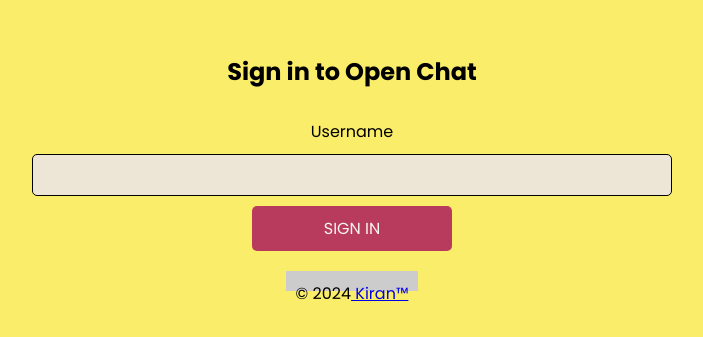
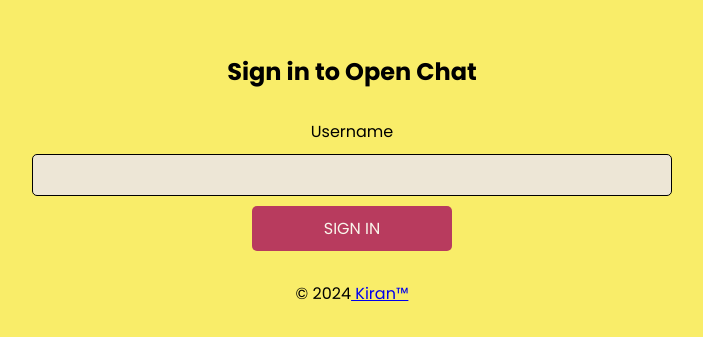
Before and after one commit to KIRANyadav999/CHAT-APP, a React (Create React App) app in the folder client/: page / in a window 1280 px wide. Shown: the part 223-560 px from the top of the page, without its empty margins (288-991 px from the left). Built offline with nearby package versions, Linux system fonts and the light colour scheme; no server answers.

Commit message:
commit changes

```diff
--- a/client/src/components/ChatPage.js
+++ b/client/src/components/ChatPage.js
@@ -2,7 +2,6 @@ import React, { useEffect, useState, useRef} from 'react'
 import ChatBar from './ChatBar'
 import ChatBody from './ChatBody'
 import ChatFooter from './ChatFooter'
-import Footer from './Footer'
 
 const ChatPage = ({socket}) => {
   const [messages, setMessages] = useState([])
--- a/client/src/components/Footer.js
+++ b/client/src/components/Footer.js
@@ -6,12 +6,12 @@ export default function Component() {
   return (
     <Footer container className="foot-bar">
       <Footer.Copyright href="#" by=" Kiran™ " year={2024} />
-      <Footer.LinkGroup>
-        {/*<Footer.Link href="#">About</Footer.Link>
+      {/*<Footer.LinkGroup>
+        <Footer.Link href="#">About</Footer.Link>
         <Footer.Link href="#">Privacy Policy</Footer.Link>
         <Footer.Link href="#">Licensing</Footer.Link>
-  <Footer.Link href="#">Contact</Footer.Link>*/}
-      </Footer.LinkGroup>
+  <Footer.Link href="#">Contact</Footer.Link>
+      </Footer.LinkGroup>*/}
     </Footer>
   );
 }
--- a/client/src/index.css
+++ b/client/src/index.css
@@ -171,5 +171,4 @@ font-size: 15px;
   left: 100px;
   right: 0;
   height:10px;
-  background:#ccc;
 }
```
Also changed, not shown: 1 other file (tests, documents, lock files or other folders).
